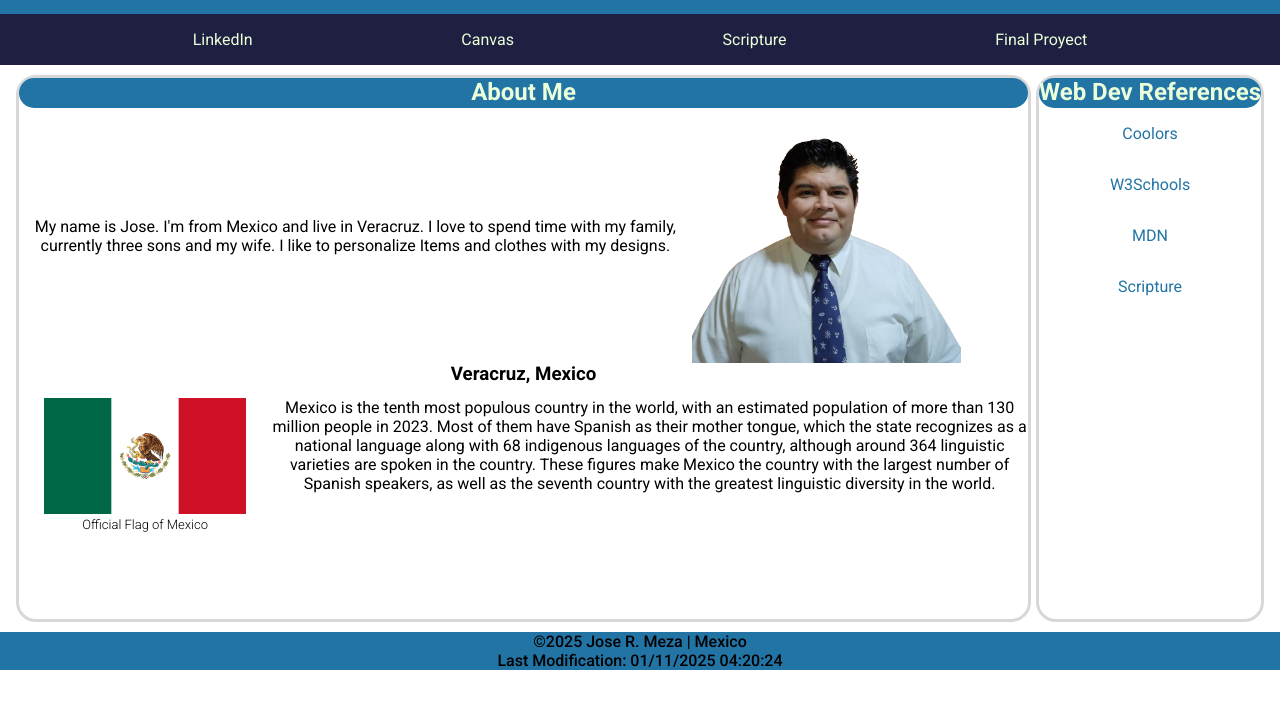
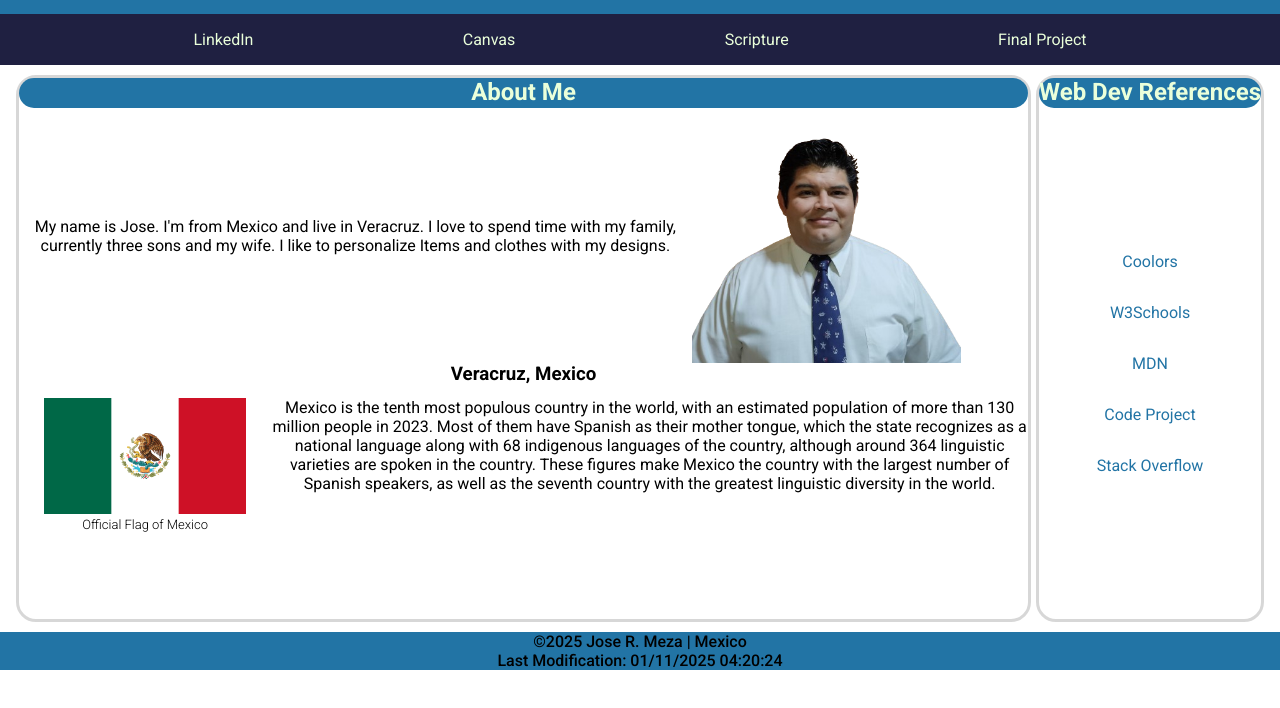
Before and after one commit to kukomeza/wdd131, a plain HTML site: page index.html in a window 1280 px wide. Shown: the part 56-764 px from the top of the page. Drawn offline with Linux system fonts and the light colour scheme.

Commit message:
last positions fixes

```diff
--- a/index.html
+++ b/index.html
@@ -24,7 +24,7 @@
                     <li><a href="https://www.linkedin.com/in/jose-refugio-meza-garduno-197980119/">LinkedIn</a></li>
                     <li><a href="https://byupw.instructure.com/">Canvas</a></li>
                     <li><a href="https://www.churchofjesuschrist.org/study/scriptures/bofm/1-ne/3?lang=eng&id=p7#p7">Scripture</a></li>
-                    <li><a href="#">Final Proyect</a></li>
+                    <li><a href="#">Final Project</a></li>
                 </ul>
 
             </nav>
@@ -52,7 +52,9 @@
                     <li><a href="https://www.coolors.co/">Coolors</a></li>
                     <li><a href="https://https://www.w3schools.com/">W3Schools</a></li>
                     <li><a href="https://developer.mozilla.org/en-US/">MDN</a></li>
-                    <li><a href="https://https//www.churchofjesuschrist.org/study/scriptures/bofm/1-ne/3?lang=eng&id=p7#p7">Scripture</a></li>
+                    <li><a href="https://www.codeproject.com/">Code Project</a></li>
+                    <li><a href="https://stackoverflow.com/">Stack Overflow</a></li>
+
                 </ul>
             </section>
         </main>
--- a/styles/base.css
+++ b/styles/base.css
@@ -114,7 +114,9 @@ nav ul {
 }
 
 .card ul{
+    align-self: center;
     grid-column: 1/3;
+    grid-row: 2/4;
 }
 
 #photo{
```
